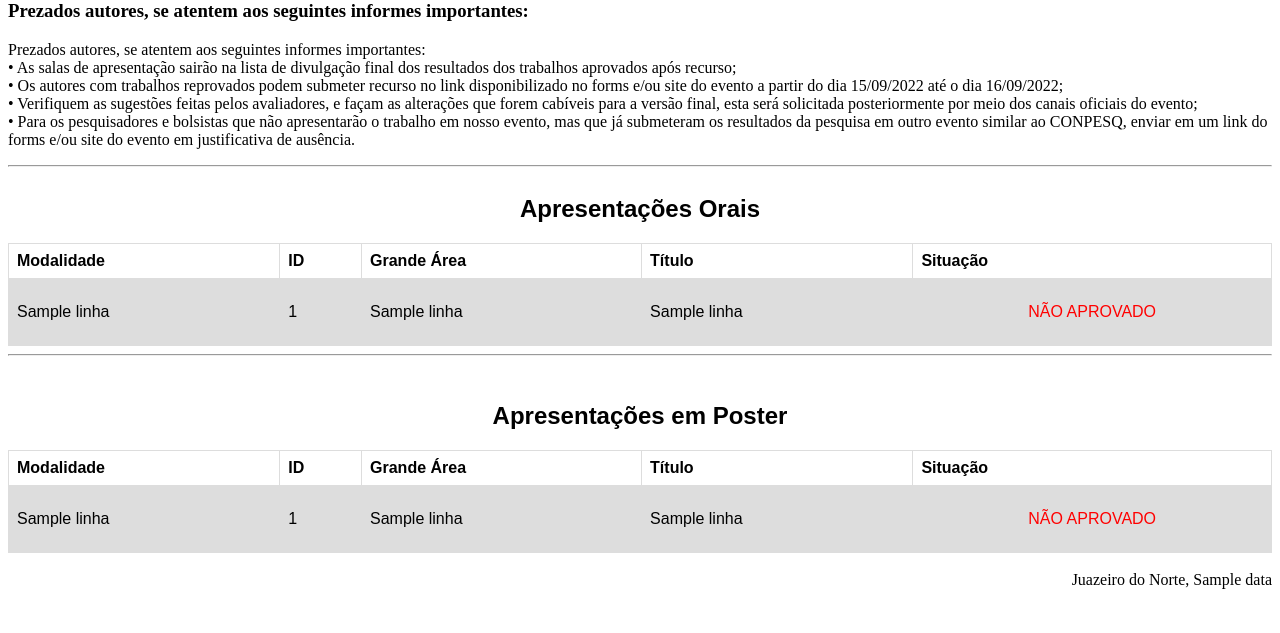
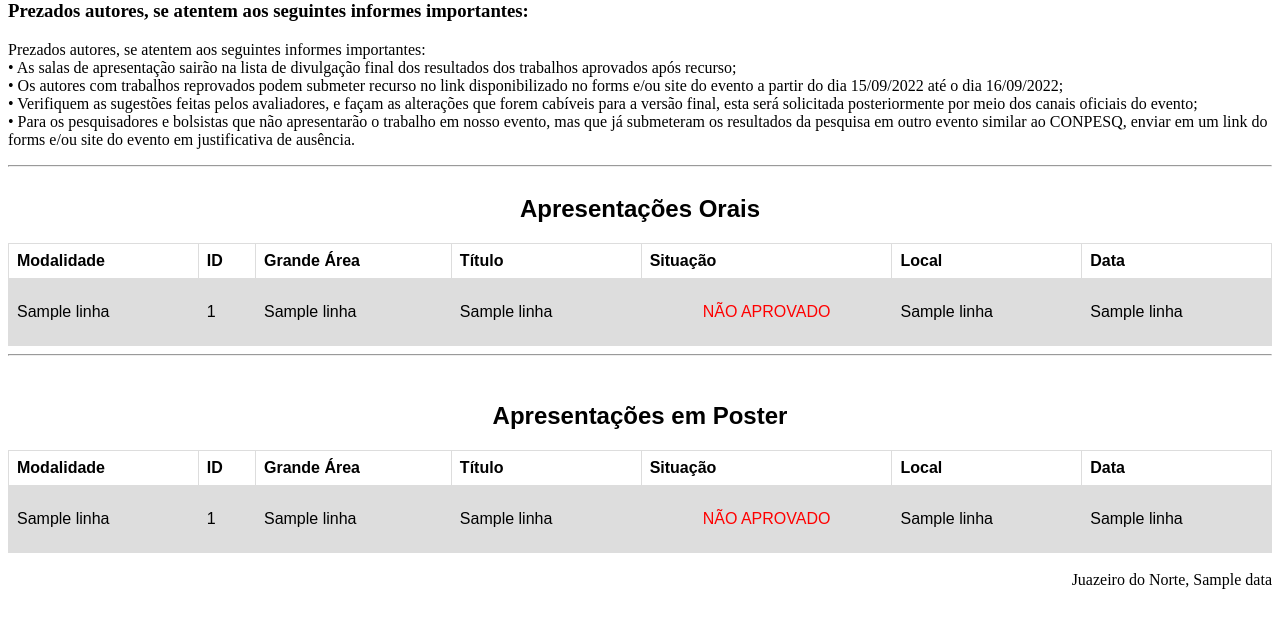
Before and after one commit to rafaelperazzo/cppgi, a Flask app: template flask/templates/resultados.html in a window 1280 px wide. Shown: the part 458-1091 px from the top of the page. Run offline with Flask 2, Linux system fonts and the light colour scheme; the template is opened without the code that fills it: most values are stand-ins (such as "Sample title", 1, 10 or a date in 2020); parts of the project's set-up code (start-up, migrations or seed data) failed here and were passed over; some libraries are stand-ins or nearby versions.

Commit message:
Bugs corrigidos

```diff
--- a/flask/pesquisa.py
+++ b/flask/pesquisa.py
@@ -2726,7 +2726,8 @@ def cadastrar_usuario(operacao):
         roles = request.form['roles']
         nome = request.form['nome']
         email = request.form['email']
-        id_usuario = request.form['id_usuario']
+        if id_usuario in request.form:
+            id_usuario = request.form['id_usuario']
         if operacao==0: #Cadastrar
             consulta = """
             INSERT INTO users (username,password,permission,roles,nome,email)
--- a/flask/templates/resultados.html
+++ b/flask/templates/resultados.html
@@ -68,7 +68,7 @@ evento em justificativa de ausência.<br>
       <caption><h2>Apresentações Orais</h2></caption>
       <tr>
       <th>Modalidade</th><th>ID</th><th>Grande Área</th><!--<th>Autores</th>-->
-      <th>Título</th><th>Situação</th>
+      <th>Título</th><th>Situação</th><th>Local</th><th>Data</th>
       </tr>
       {% for linha in oral %}
       <tr>
@@ -83,6 +83,8 @@ evento em justificativa de ausência.<br>
                         <p class="reprovado">NÃO APROVADO</p>
                     {% endif %}
             </center></td>
+        <td>{{linha[7]}}</td>
+        <td>{{linha[8]}}</td>
       </tr>
       {% endfor %}
     </table>
@@ -93,7 +95,7 @@ evento em justificativa de ausência.<br>
       <caption><h2>Apresentações em Poster</h2></caption>
       <tr>
         <th>Modalidade</th><th>ID</th><th>Grande Área</th><!--<th>Autores</th>-->
-        <th>Título</th><th>Situação</th>
+        <th>Título</th><th>Situação</th><th>Local</th><th>Data</th>
       </tr>
       {% for linha in poster %}
       <tr>
@@ -108,7 +110,8 @@ evento em justificativa de ausência.<br>
                         <p class="reprovado">NÃO APROVADO</p>
                     {% endif %}
             </center></td>
-
+        <td>{{linha[7]}}</td>
+        <td>{{linha[8]}}</td>
       </tr>
       {% endfor %}
     </table>
```
